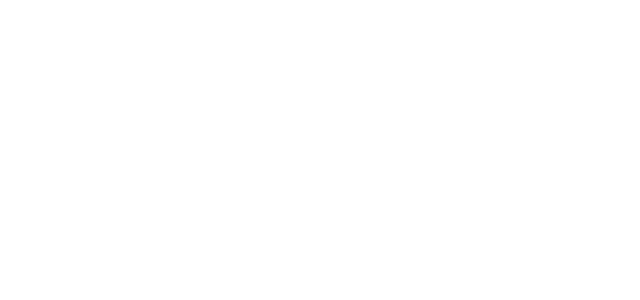
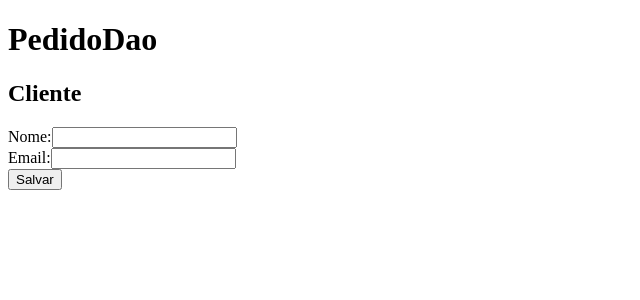
Before and after one commit to lucaskey/arquitetura_trab-final, a React (Create React App) app in the folder sistema-vendas/: page /pedido in a window 1280 px wide. Shown: the top 300 px of the page, without its empty margins (0-640 px from the left). Built offline with nearby package versions, Linux system fonts and the light colour scheme.

Commit message:
Pedido
pedido (dao, form, service)

```diff
--- a/sistema-vendas/src/App.js
+++ b/sistema-vendas/src/App.js
@@ -2,6 +2,7 @@
 import { BrowserRouter as Router, Switch, Route } from 'react-router-dom';
 import ClienteDao from './DAO/ClienteDao';
 import ProdutoDao from './DAO/ProdutoDao';
+import PedidoDao from './DAO/PedidoDao';
 
 const App = () => {
   return (
@@ -14,6 +15,9 @@
           <Route path="/produto">
             <ProdutoDao />
           </Route>
+          <Route path="/pedido">
+            <PedidoDao />
+          </Route>
         </Switch>
       </div>
     </Router>
--- a/sistema-vendas/src/DAO/PedidoDao.js
+++ b/sistema-vendas/src/DAO/PedidoDao.js
@@ -0,0 +1,18 @@
+import React from 'react';
+import PedidoForm from '../components/PedidoForm';
+import pedidoService from '../services/pedidoService';
+
+const PedidoDao = () => {
+  const handleCriarPedido = (pedidoData) => {
+    pedidoService.criarPedido(pedidoData);
+  };
+
+  return (
+    <div>
+      <h1>PedidoDao</h1>
+      <PedidoForm criarPedido={handleCriarPedido} />
+    </div>
+  );
+};
+
+export default PedidoDao;
--- a/sistema-vendas/src/components/PedidoForm.js
+++ b/sistema-vendas/src/components/PedidoForm.js
@@ -0,0 +1,40 @@
+import React, { useState } from 'react';
+
+const ClienteForm = ({ criarCliente }) => {
+  const [nome, setNome] = useState('');
+  const [email, setEmail] = useState('');
+
+  const handleNomeChange = (event) => {
+    setNome(event.target.value);
+  };
+
+  const handleEmailChange = (event) => {
+    setEmail(event.target.value);
+  };
+
+  const handleSubmit = (event) => {
+    event.preventDefault();
+    criarCliente({ nome, email });
+    setNome('');
+    setEmail('');
+  };
+
+  return (
+    <div>
+      <h2>Cliente</h2>
+      <form onSubmit={handleSubmit}>
+        <div>
+          <label>Nome:</label>
+          <input type="text" value={nome} onChange={handleNomeChange} />
+        </div>
+        <div>
+          <label>Email:</label>
+          <input type="email" value={email} onChange={handleEmailChange} />
+        </div>
+        <button type="submit">Salvar</button>
+      </form>
+    </div>
+  );
+};
+
+export default ClienteForm;
--- a/sistema-vendas/src/services/pedidoService.js
+++ b/sistema-vendas/src/services/pedidoService.js
@@ -0,0 +1,15 @@
+const criarCliente = async (clienteData) => {
+    try {
+      // Lógica para enviar os dados do cliente para o servidor
+      console.log('Dados do cliente:', clienteData);
+      // Simular requisição assíncrona para o servidor
+      await new Promise((resolve) => setTimeout(resolve, 1000));
+      console.log('Cliente criado com sucesso!');
+    } catch (error) {
+      console.error('Erro ao criar cliente:', error);
+    }
+  };
+
+  export default {
+    criarCliente,
+  };
```
